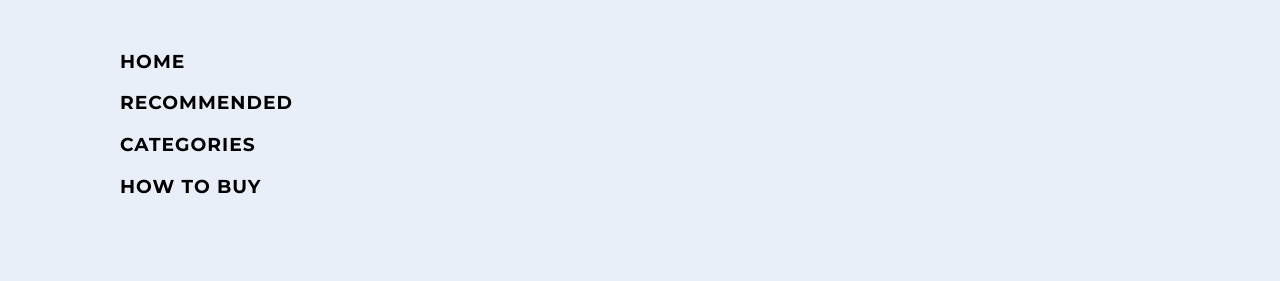
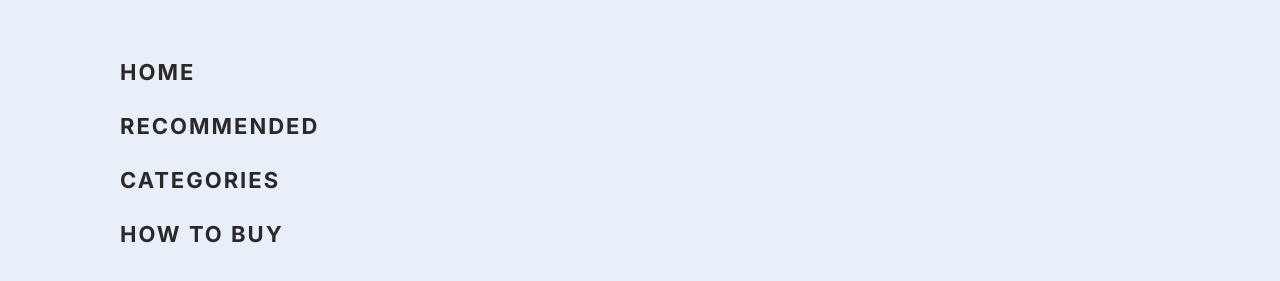
Before and after one commit to VladyslavBondyk/Landing_testPage, a plain HTML site: page index.html in a window 1280 px wide. Shown: the part 891-1172 px from the top of the page. Drawn offline with Linux system fonts and the light colour scheme.

Commit message:
add dummy meny panel

```diff
--- a/index.html
+++ b/index.html
@@ -7,12 +7,12 @@
     <meta name="viewport" content="width=device-width, initial-scale=1.0">
     <title>Document</title>
     <link rel="preconnect" href="https://fonts.googleapis.com">
-<link rel="preconnect" href="https://fonts.gstatic.com" crossorigin>
-<link href="https://fonts.googleapis.com/css2?family=Montserrat:ital,wght@0,400;0,500;0,600;0,700;0,800;0,900;1,600;1,700;1,800;1,900&family=Ubuntu&display=swap" rel="stylesheet">
+    <link rel="preconnect" href="https://fonts.gstatic.com" crossorigin>
+    <link href="https://fonts.googleapis.com/css2?family=Inter:wght@400;700&display=swap" rel="stylesheet">
     <link rel="stylesheet" href="styles.css">
 </head>
 <!-- #endregion -->
-<body>
+<body id="home">
     <header class="header">
         <div class="header__top">
             <img src="images/logo.png" alt="Brand_logo">
@@ -33,23 +33,23 @@
         <img src="images/logo.png" alt="brandLogo menu">
             <img src="images/icons/Icon-Close.png" alt="Close menu icon">
         </div>
-        <section class="menu__list">
-            <h3>HOME</h3>
-            <h3>RECOMMENDED</h3>
-            <h3>CATEGORIES</h3>
-            <h3>HOW TO BUY</h3>
-        </section>
+        <nav class="nav">
+            <a href="#home" class="nav__link">HOME</a>
+            <a href="#Recommended" class="nav__link">Recommended</a>
+            <a href="#categories" class="nav__link">categories</a>
+            <a href="#how-to-buy" class="nav__link">how to buy</a>
+        </nav>
     </div>
 
     <main>
-        <section>
+        <section id="Recommended">
             <h2>Recommended</h2>
         </section>
-        <section>
+        <section id="categories">
             <h2>Browse Bose
                 <br>products by category</h2>
         </section>
-        <section>
+        <section id="how-to-buy">
             <h2>Why buy direct
                 <br>from Bose</h2>
         </section>
--- a/styles.css
+++ b/styles.css
@@ -1,6 +1,17 @@
+/* All works 100% as expected */
+html {
+    scroll-behavior: smooth;
+}
+
 body {
     margin: 0;
+    font-family: 'Inter', sans-serif;
 }
+section {
+    height: 800px;
+}
+
+/* #region header */
 .header {
     display: flex;
     flex-direction: column;
@@ -18,7 +29,8 @@ body {
     display: flex;
     justify-content: space-between;
 }
-
+/* #endregion */
+/* #region manu */
 .menu {
     display: list-item;
     justify-content: space-between;
@@ -26,15 +38,30 @@ body {
     height: 100vh;
     padding: 64px 120px;
     background-color: #E8EFF9;
-    font-family: 'Montserrat', sans-serif;
-    letter-spacing: 1px;
 }
 
 .menu__top {
     display: flex;
     justify-content: space-between;
+    margin-bottom: 64px;
+}
+/* #endregion */
+/* #region nav */
+
+.nav {
+    display: flex;
+    flex-direction: column;
+    gap: 32px;
 }
 
-.menu__list {
-    padding: 34px 0px;
+.nav__link {
+    color: black;
+    text-decoration: none;
+    font-weight: bold;
+    font-size: 22px;
+    line-height: 22px;
+    text-transform: uppercase;
+    letter-spacing: 2px;
+    color: #292929;
 }
+/* #endregion */
```
